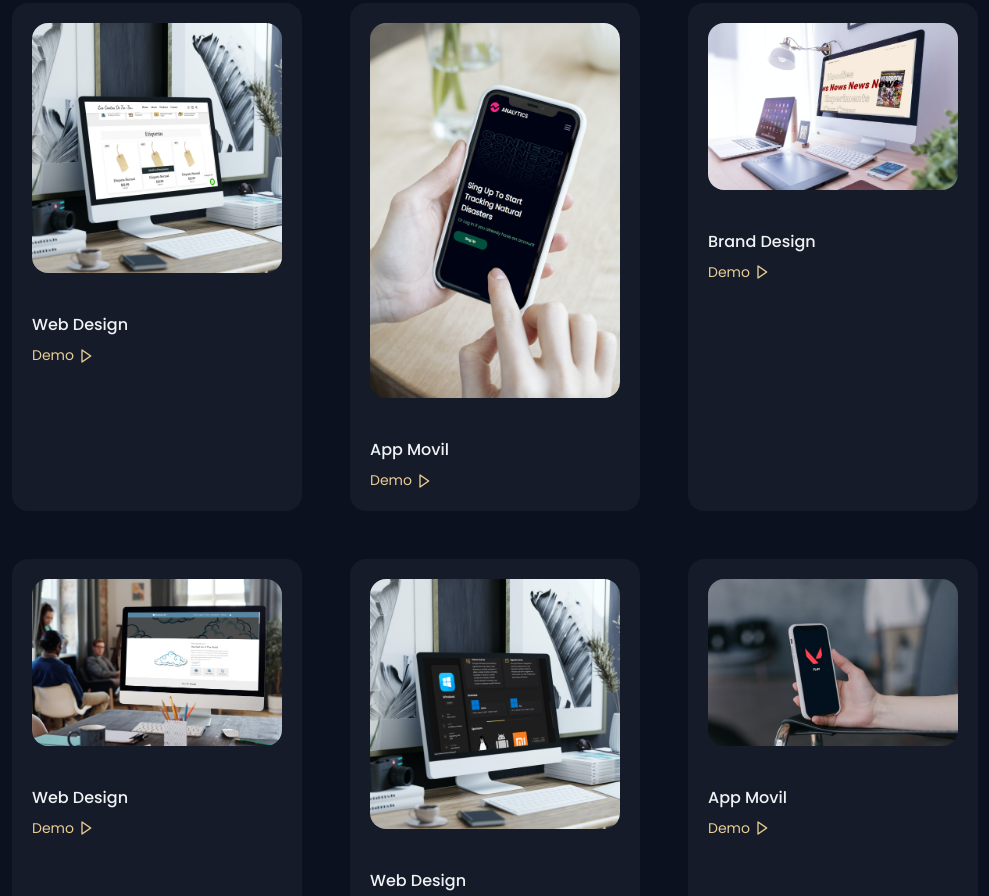
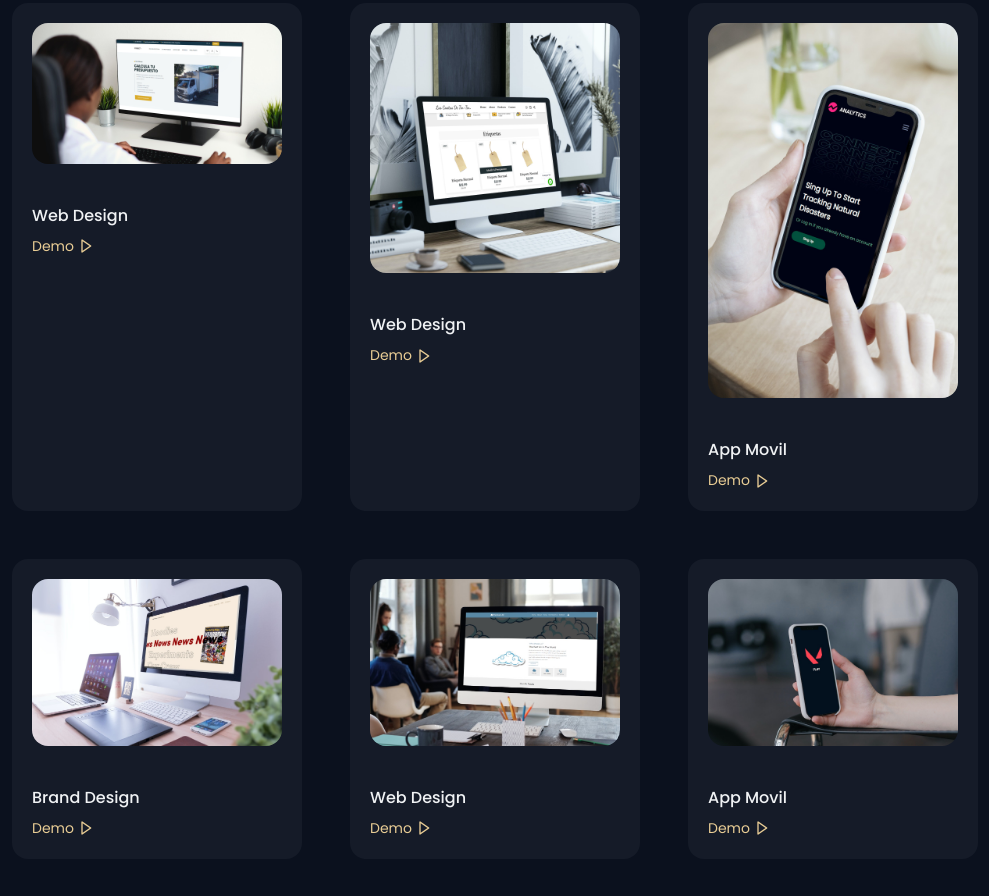
Before and after one commit to FeruglioProg/Portfolio, a plain HTML site: page indexenglish.html in a window 1280 px wide. Shown: the part 2949-3845 px from the top of the page, without its empty margins (145-1134 px from the left). Drawn offline with nearby package versions, Linux system fonts and the light colour scheme.

Commit message:
Portfolio-Giovanni

```diff
--- a/indexenglish.html
+++ b/indexenglish.html
@@ -496,6 +496,17 @@
             </div>
 
             <div class="work__container container grid">
+
+                <div class="work__card mix movil">
+                    <img src="assets/img/work7.jpg" alt="" class="work__img">
+
+                    <h3 class="work__title">Web Design</h3>
+
+                    <a href="#" class="work__button">
+                        Demo <i class='bx bx-right-arrow work__icon'></i>
+                    </a>
+                </div>
+
                 <div class="work__card mix web">
                     <img src="assets/img/work1.jpg" alt="" class="work__img">
 
@@ -536,25 +547,27 @@
                     </a>
                 </div>
 
-                <div class="work__card mix web">
-                    <img src="assets/img/work6.jpg" alt="" class="work__img">
+                <div class="work__card mix movil">
+                    <img src="assets/img/work5.jpg" alt="" class="work__img">
 
-                    <h3 class="work__title">Web Design</h3>
+                    <h3 class="work__title">App Movil</h3>
 
-                    <a href="https://windows11licenses.netlify.app/ " class="work__button">
+                    <a href="#" class="work__button">
                         Demo <i class='bx bx-right-arrow work__icon'></i>
                     </a>
                 </div>
 
                 <div class="work__card mix movil">
-                    <img src="assets/img/work5.jpg" alt="" class="work__img">
+                    <img src="assets/img/work6.jpg" alt="" class="work__img">
 
-                    <h3 class="work__title">App Movil</h3>
+                    <h3 class="work__title">Web Design</h3>
 
-                    <a href="https://aimvalorant.netlify.app/" class="work__button">
+                    <a href="#" class="work__button">
                         Demo <i class='bx bx-right-arrow work__icon'></i>
                     </a>
                 </div>
+
+            </div>
 
 
 
```
